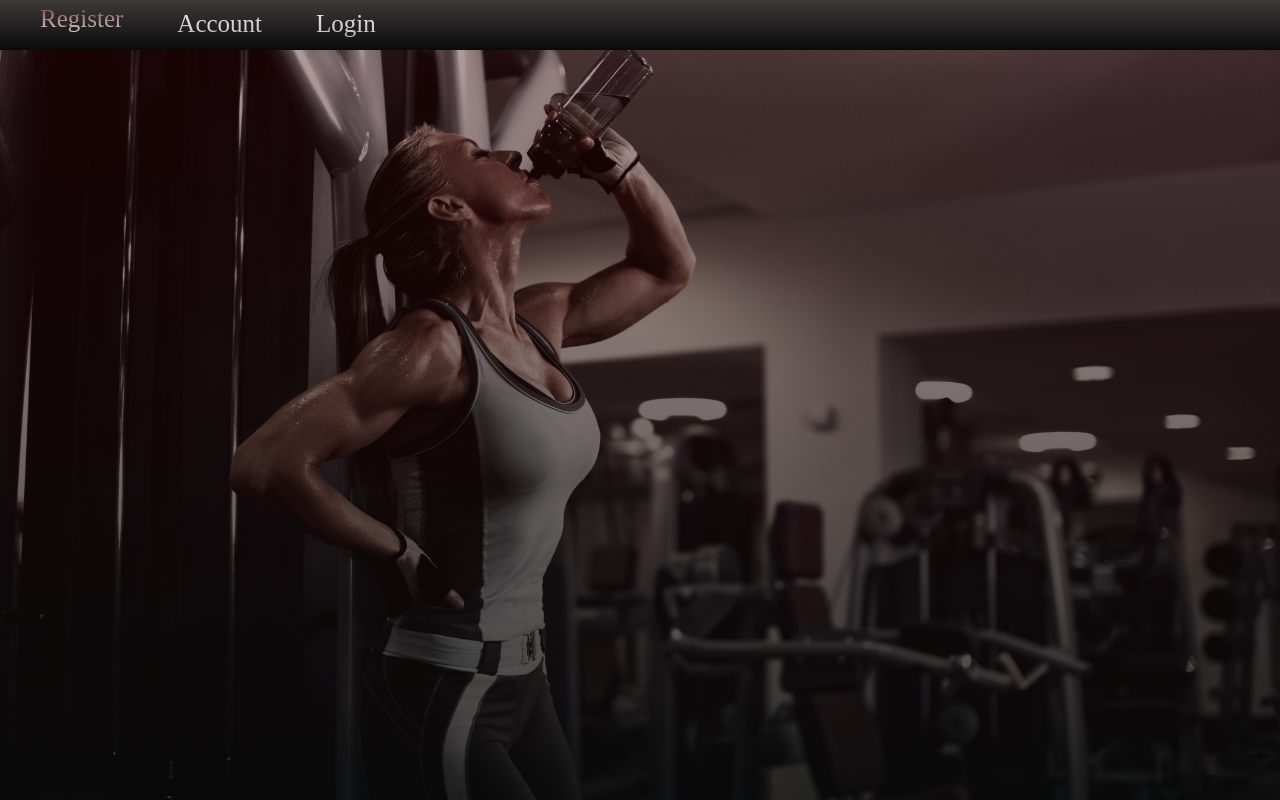
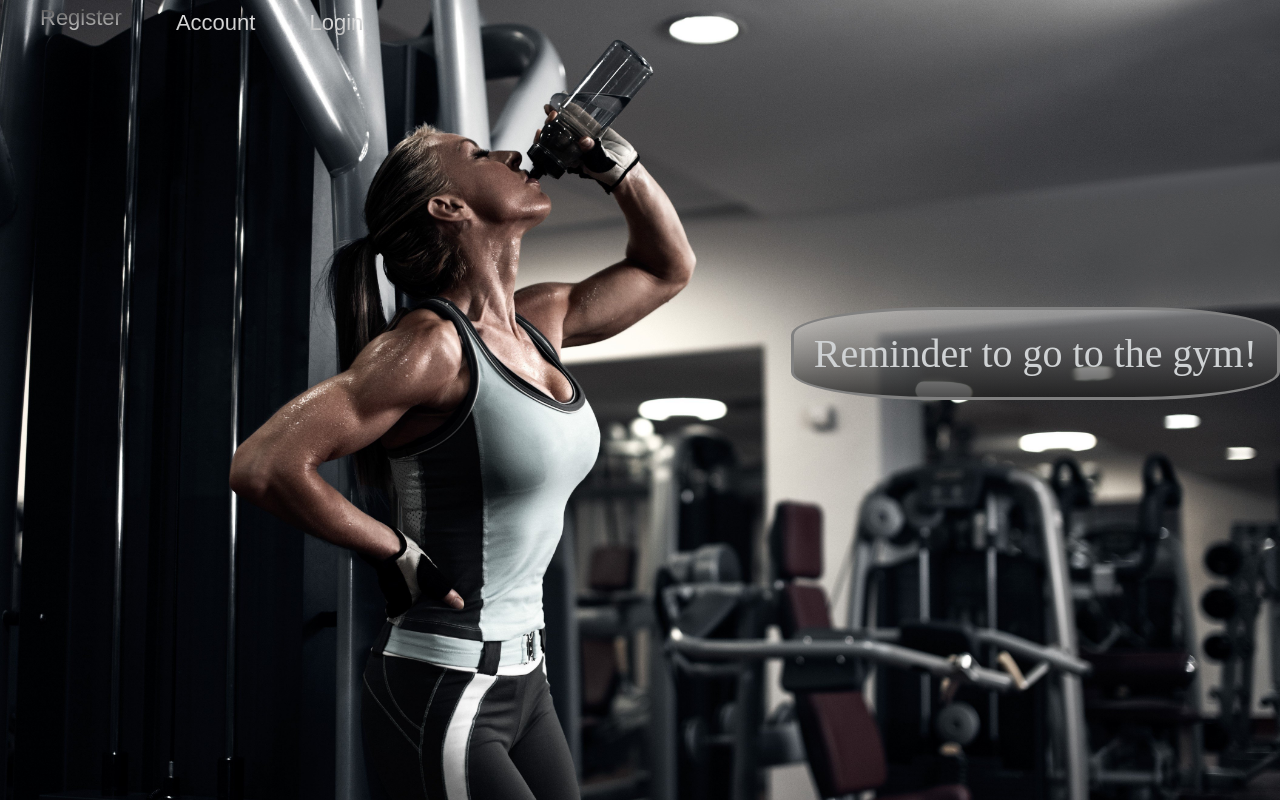
Before and after one commit to FrodoTheButcher/Fodor-Tudor, a Django app: page / in a window 1280 px wide. Run offline with Django 4.2, Linux system fonts and the light colour scheme.

Commit message:
added new main

```diff
--- a/Fodor-Tudor/my_project/my_project/urls.py
+++ b/Fodor-Tudor/my_project/my_project/urls.py
@@ -18,8 +18,9 @@ from django.urls import path
 from . import views
 urlpatterns = [
     path("admin/", admin.site.urls),
-    path("",views.base, name='base'),
+    path("",views.main, name='main'),
     path("login/",views.login,name='login'),
     path("test/",views.test,name='test'),
-    path("Register/", views.register, name='register')
+    path("register/", views.register, name='register'),
+
 ]
--- a/Fodor-Tudor/my_project/my_project/views.py
+++ b/Fodor-Tudor/my_project/my_project/views.py
@@ -1,6 +1,6 @@
 from django.shortcuts import render
 from django.views.decorators.csrf import csrf_protect
-def base(request):
+def main(request):
     return render(request,'main.html')
 
 
--- a/Fodor-Tudor/my_project/templates/base.html
+++ b/Fodor-Tudor/my_project/templates/base.html
@@ -16,7 +16,7 @@
         #navbar
         {
             position: fixed;
-            background-image: linear-gradient(180deg ,rgb(61, 57, 57)  , rgb(10, 10, 10));
+
             width: 100%;
             height: 50px;
             display:flex;
@@ -72,19 +72,21 @@
             display:inline-block;
             text-decoration: none;
             padding:10px;
-            font-size: 25px;
+            font-size: 22px;
             background: -webkit-linear-gradient(rgb(255, 255, 255),rgb(170, 170, 170));
             -webkit-background-clip: text;
             -webkit-text-fill-color: transparent;
             padding-left: 40px;
             transition: all 0.5s;
+            font-family:fantasy;
+
         }
 
 
         #navbar>#base>a:hover
         {
             transform: translateY(-5px);
-            background: -webkit-linear-gradient(rgb(87, 10, 10),rgb(255, 255, 255));
+            background: -webkit-linear-gradient(rgb(20, 19, 19),rgb(255, 255, 255));
             -webkit-background-clip: text;
             -webkit-text-fill-color: transparent;
         }
@@ -143,8 +147,13 @@
             visibility:visible !important;
               opacity:1 !important;
 
-              transform: translateY(10px) !important;
+              transform: translateY(-5px) !important;
 
+        }
+        .pad
+        {
+            position: relative;
+            padding-right: 10px;
         }
     </style>
 </head>
--- a/Fodor-Tudor/my_project/templates/login.html
+++ b/Fodor-Tudor/my_project/templates/login.html
@@ -1,5 +1,6 @@
 {% extends "base.html" %}
 {% block content %}
+{% load static %}
 <style>
     #front-card
     {
--- a/Fodor-Tudor/my_project/templates/main.html
+++ b/Fodor-Tudor/my_project/templates/main.html
@@ -12,13 +12,52 @@
 {
     width: 100vw;
     height: 100vh;
-    background-image:linear-gradient(rgba(66, 5, 5, 0.379),rgba(11, 11, 11, 0.8)),url('static/image2.jpg');
+    background-image:url('static/image2.jpg');
     background-size: cover;
     position: absolute;
+}
+#tip
+{
+    position: absolute;
+    width: fit-content;
+    height:fit-content;
+    background-image: linear-gradient(rgba(255, 255, 255, 0.379),rgba(33, 33, 33, 0.8));
+    text-align: center;
+    bottom: 400px;
+    right:0;
+    font-size: 40px;
+    border-radius: 30%;
+    border: 3px solid gray;
+    visibility: hidden;
+    transform: translateY(100px);;
+    transition: all 1s;
+}
+#tip>p
+{
+    position: relative;
+    color: rgb(207, 210, 212);
+    padding: 20px;
 }
 </style>
 <div id="bodyimg">
 
 </div>
+<div id="tip">
+    <p>Reminder to go to the gym!</p>
+</div>
+
+
+<script>
+
+
+
+    setTimeout(function() {
+        const tip = document.getElementById('tip');
+        tip.style.visibility="visible";
+        tip.style.transform="translateY(0px)"
+}, 5000);
+
+</script>
+
 
 {% endblock %}
```
Also changed, not shown: other parts of Fodor-Tudor/my_project/templates/base.html (+12 -11 lines).
